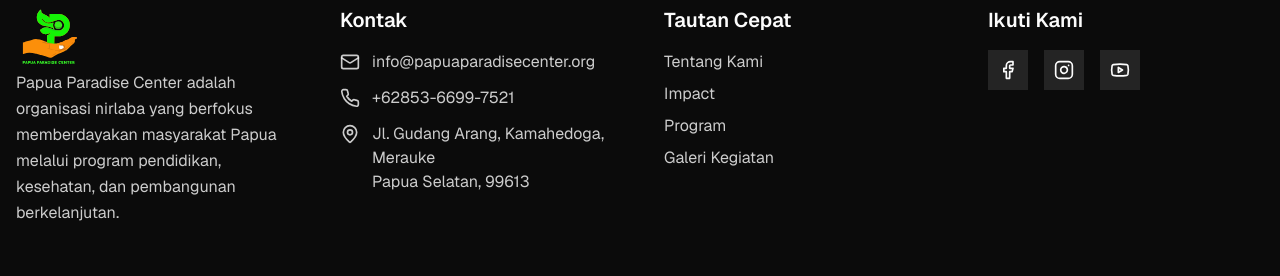
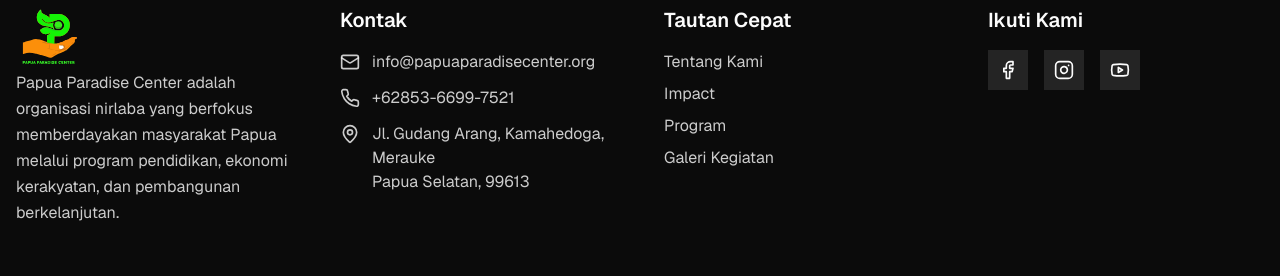
Before and after one commit to ihl-akmal/landingppc, a Next.js app: page / in a window 1280 px wide. Shown: the part 5082-5358 px from the top of the page. Built offline with nearby package versions, Linux system fonts and the light colour scheme; no server answers.

Commit message:
ubah teks footer

```diff
--- a/components/footer.tsx
+++ b/components/footer.tsx
@@ -17,7 +17,7 @@ export function Footer() {
             <Image src="/logo-ppc.svg" alt="Logo Papua Paradise Center" width={250} height={250} className="h-16 w-16" />
           </Link>
             <p className="text-background/80 leading-relaxed mb-6">
-              Papua Paradise Center adalah organisasi nirlaba yang berfokus memberdayakan masyarakat Papua melalui program pendidikan, kesehatan, dan pembangunan berkelanjutan.
+              Papua Paradise Center adalah organisasi nirlaba yang berfokus memberdayakan masyarakat Papua melalui program pendidikan, ekonomi kerakyatan, dan pembangunan berkelanjutan.
             </p>
           </div>
 
```
